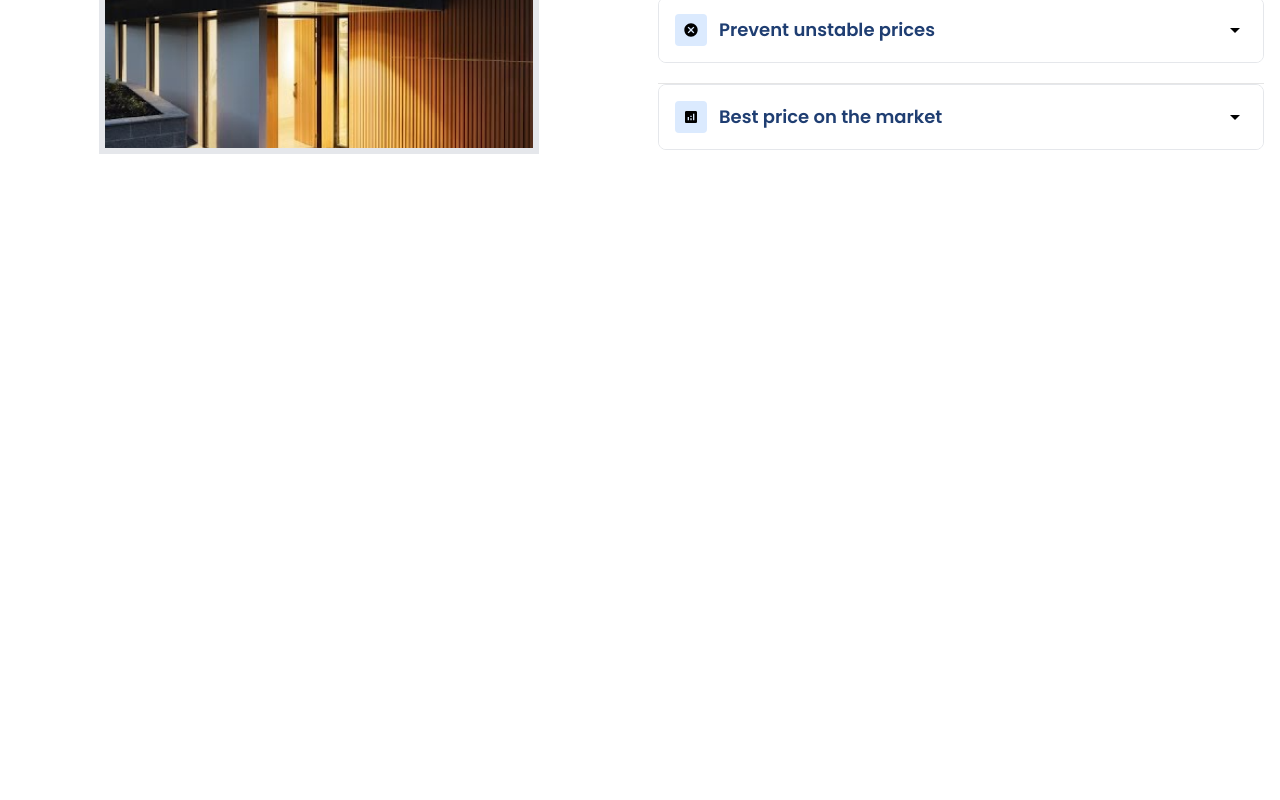
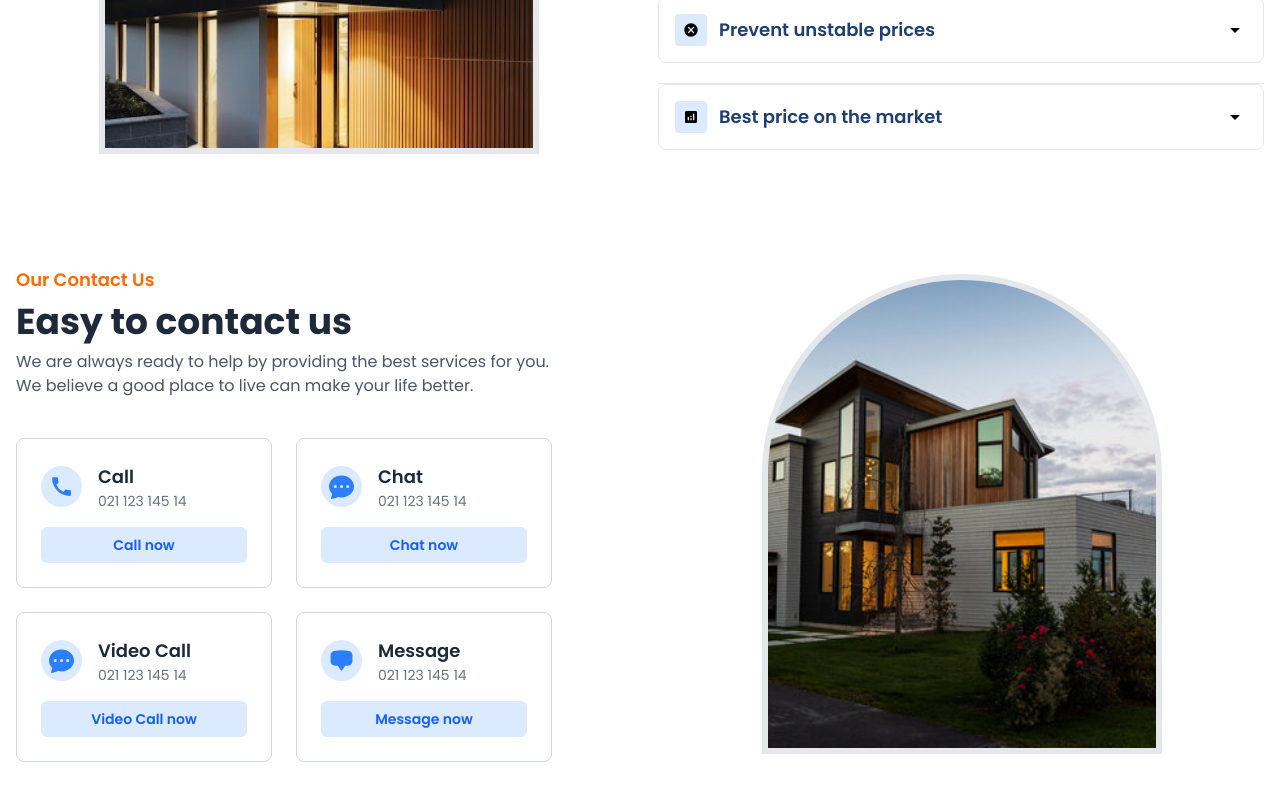
Before and after one commit to devchauhan02/BrickByte, a React (Vite) app in the folder client/: page / in a window 1280 px wide. Shown: the part 1748-2548 px from the top of the page. Before the commit the page ends 1950 px from the top, so only its background shows below. Built offline with nearby package versions, Linux system fonts and the light colour scheme.

Commit message:
add-contact-page

```diff
--- a/client/src/App.jsx
+++ b/client/src/App.jsx
@@ -3,6 +3,7 @@ import Header from "./component/Header";
 import Companies from "./component/Companies";
 import Residencies from "./component/Residencies";
 import Value from "./component/Value";
+import Contact from "./component/Contact";
 
 const App = () => {
   return (
@@ -18,6 +19,7 @@ const App = () => {
       <Companies />
       <Residencies />
       <Value/>
+      <Contact />
     </div>
   );
 };
--- /dev/null
+++ b/client/src/component/Contact.jsx
@@ -0,0 +1,91 @@
+import React from "react";
+import { MdCall } from "react-icons/md";
+import { BsFillChatDotsFill } from "react-icons/bs";
+import { HiChatBubbleBottomCenter } from "react-icons/hi2";
+
+const Contact = () => {
+    return (
+        <section id="contact-us" className="w-full flex justify-center py-16 px-4">
+            <div className="w-full max-w-7xl flex flex-col lg:flex-row justify-between items-center gap-10">
+                {/* Left Side */}
+                <div className="flex flex-col gap-2 flex-1">
+                    <span className="text-orange-500 font-semibold text-lg">Our Contact Us</span>
+                    <span className="text-3xl md:text-4xl font-bold text-gray-800">Easy to contact us</span>
+                    <span className="text-gray-600">
+                        We are always ready to help by providing the best services for you. <br />
+                        We believe a good place to live can make your life better.
+                    </span>
+
+                    {/* Contact Modes */}
+                    <div className="flex flex-col gap-6 mt-8 w-full">
+                        {/* First Row */}
+                        <div className="flex flex-col md:flex-row gap-6 w-full">
+                            <ContactMode
+                                icon={<MdCall size={25} />}
+                                title="Call"
+                                detail="021 123 145 14"
+                                buttonText="Call now"
+                            />
+                            <ContactMode
+                                icon={<BsFillChatDotsFill size={25} />}
+                                title="Chat"
+                                detail="021 123 145 14"
+                                buttonText="Chat now"
+                            />
+                        </div>
+
+                        {/* Second Row */}
+                        <div className="flex flex-col md:flex-row gap-6 w-full">
+                            <ContactMode
+                                icon={<BsFillChatDotsFill size={25} />}
+                                title="Video Call"
+                                detail="021 123 145 14"
+                                buttonText="Video Call now"
+                            />
+                            <ContactMode
+                                icon={<HiChatBubbleBottomCenter size={25} />}
+                                title="Message"
+                                detail="021 123 145 14"
+                                buttonText="Message now"
+                            />
+                        </div>
+                    </div>
+                </div>
+
+                {/* Right Side */}
+                {/* Right Side */}
+                <div className="flex-1 flex justify-center items-start">
+                    <div className="w-100 h-[30rem] overflow-hidden rounded-t-[18rem] border-[6px] border-gray-200 flex justify-center">
+                        <img
+                            src="./contact.jpg"
+                            alt="Contact"
+                            className="w-full h-full object-cover "
+                        />
+                    </div>
+                </div>
+
+            </div>
+        </section>
+    );
+};
+
+const ContactMode = ({ icon, title, detail, buttonText }) => {
+    return (
+        <div className="flex flex-col gap-4 p-6 w-full md:w-64 border border-gray-300 rounded-lg hover:scale-105 hover:shadow-lg transition-all duration-300">
+            <div className="flex items-center gap-4">
+                <div className="flex justify-center items-center p-2 bg-blue-100 rounded-full text-blue-500">
+                    {icon}
+                </div>
+                <div className="flex flex-col">
+                    <span className="text-lg font-semibold text-gray-800">{title}</span>
+                    <span className="text-sm text-gray-500">{detail}</span>
+                </div>
+            </div>
+            <button className="w-full py-2 rounded-md bg-blue-100 text-blue-600 font-semibold text-sm hover:bg-gradient-to-r hover:from-blue-400 hover:to-blue-600 hover:text-white transition-all duration-300">
+                {buttonText}
+            </button>
+        </div>
+    );
+};
+
+export default Contact;
```
Also changed, not shown: client/public/contact.jpg (added).
